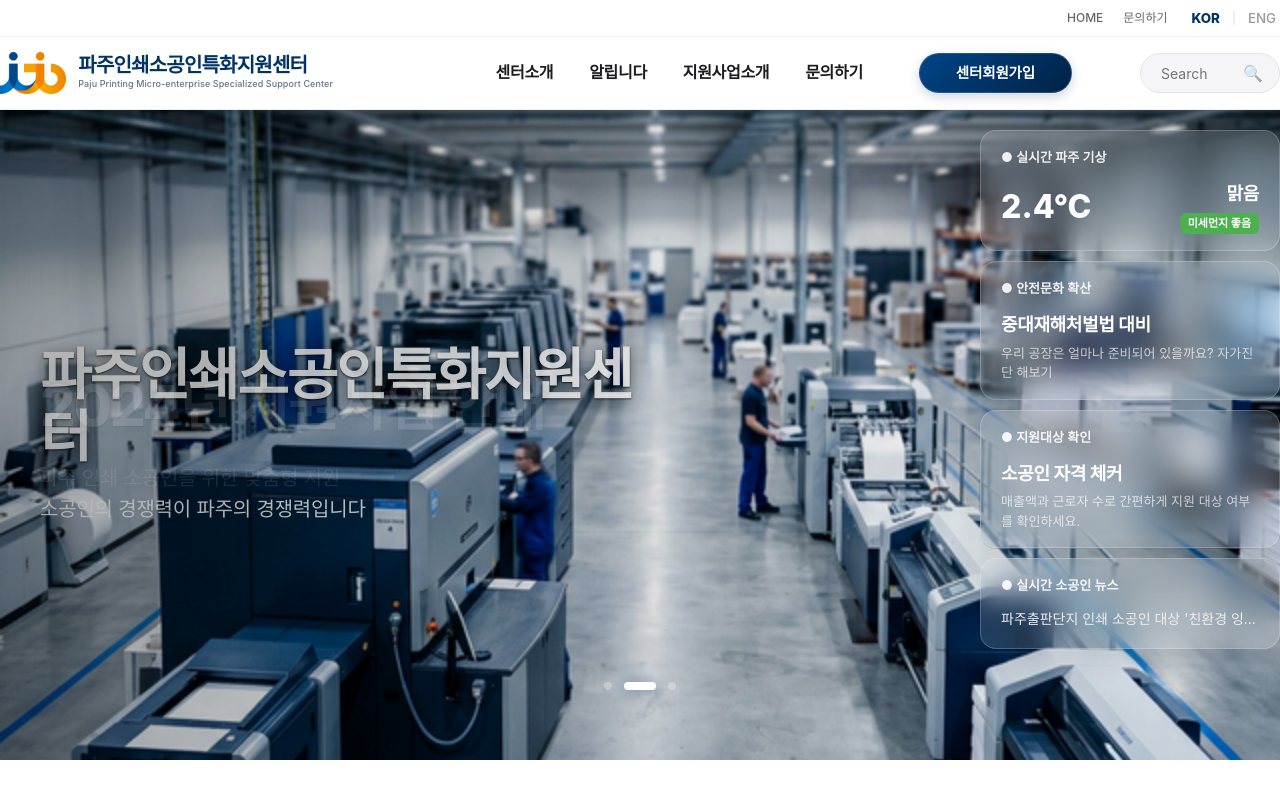
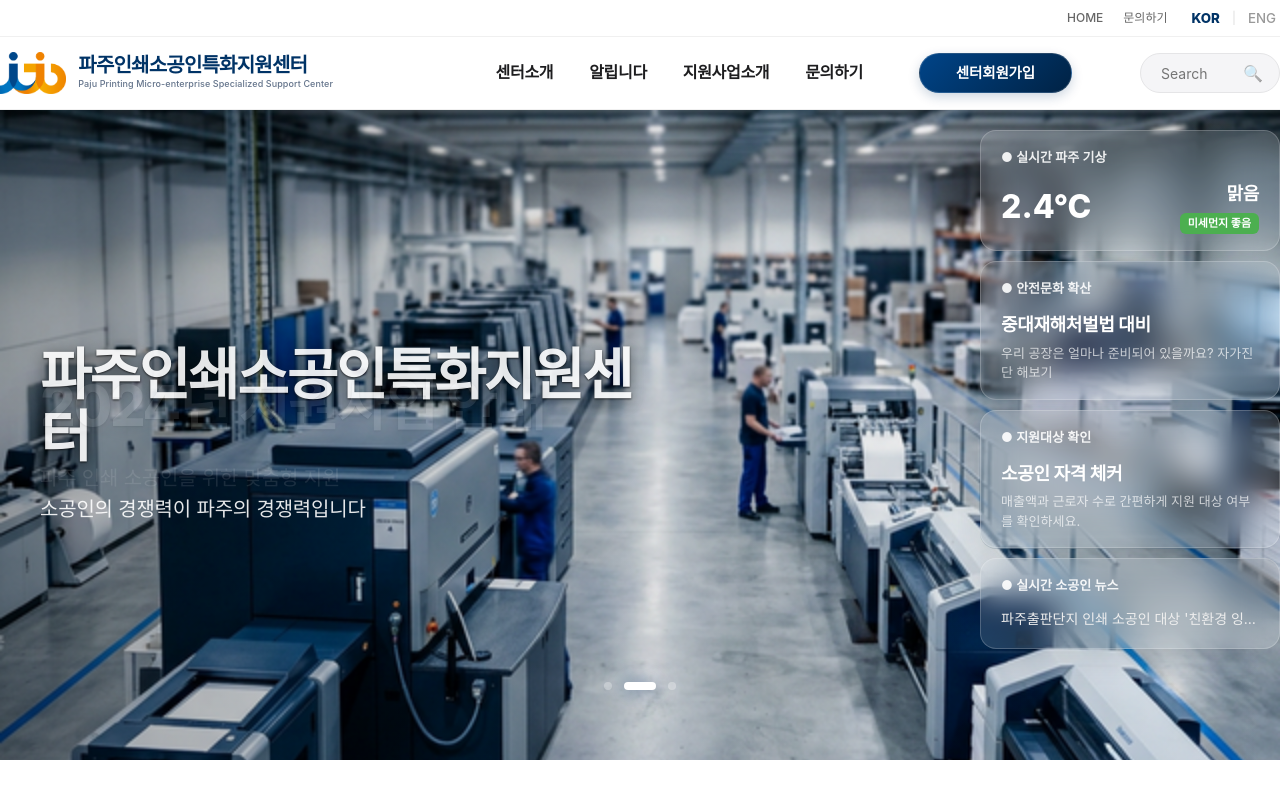
Before and after one commit to Branchline84/paju-printing-center, a Next.js app: page / in a window 1280 px wide. Shown: the top 800 px of the page. Built offline with nearby package versions, Linux system fonts and the light colour scheme; no server answers; the database is empty; a web font is replaced by a local one.

Commit message:
Correct banner layer order: Text on Top

```diff
--- a/src/components/Banner.module.css
+++ b/src/components/Banner.module.css
@@ -20,7 +20,7 @@
   align-items: center;
   opacity: 0;
   transition: opacity 1s cubic-bezier(0.4, 0, 0.2, 1);
-  z-index: 1;
+  z-index: 3;
 }
 
 .slide.active {
```
